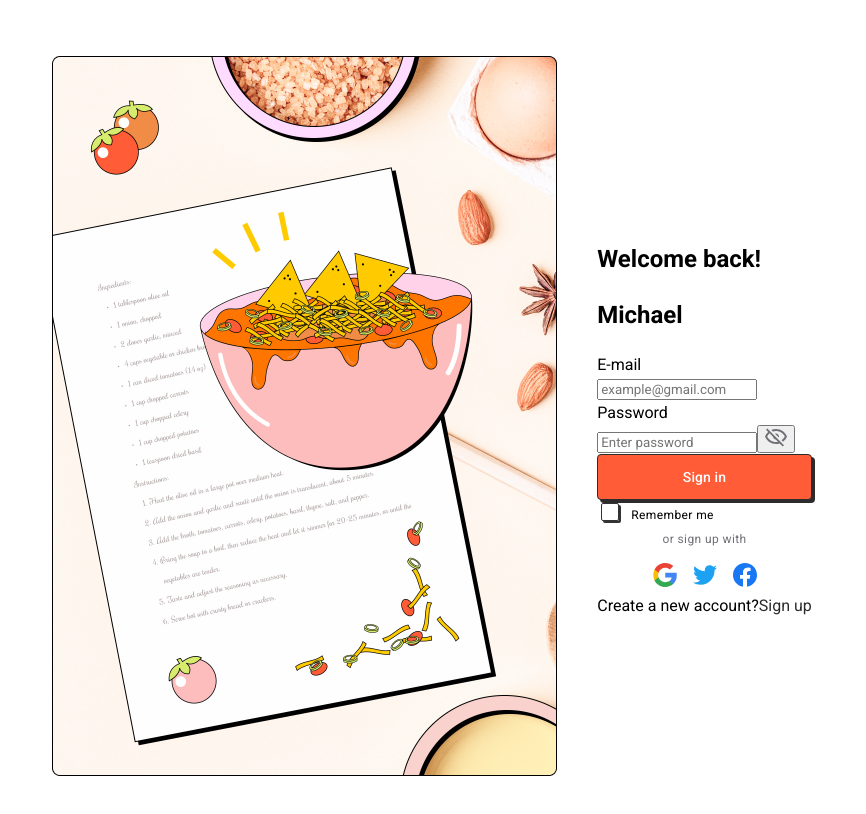
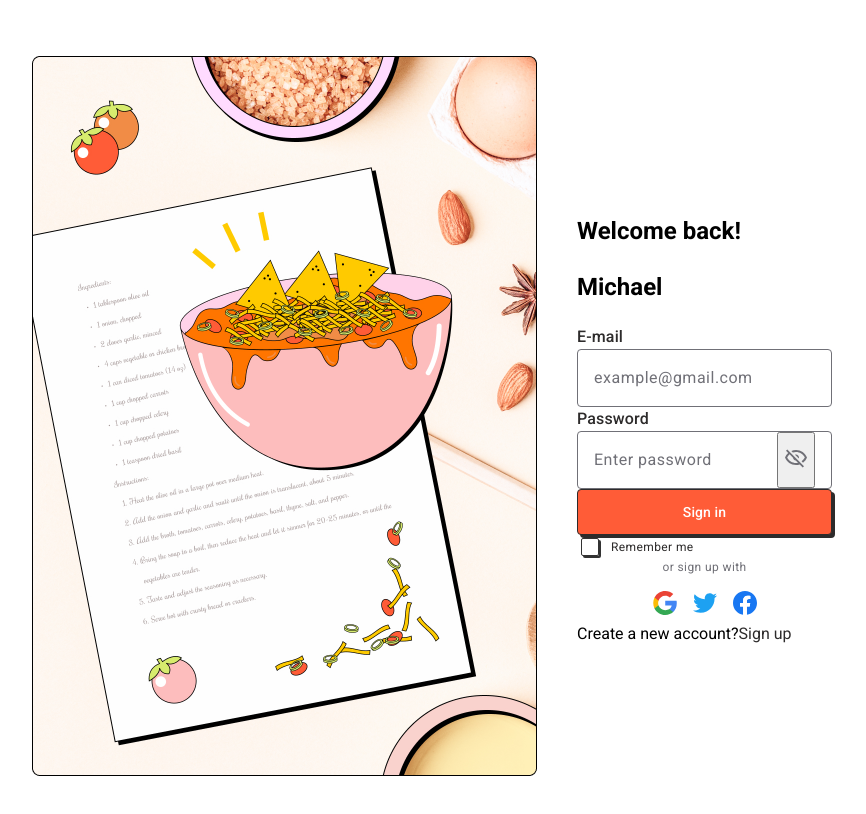
Before and after one commit to recipetoria/recipetoria-frontend, a React (Create React App) app: page /sign_in in a window 1280 px wide. Shown: the top 814 px of the page, without its empty margins (208-1074 px from the left). Built offline with nearby package versions, Linux system fonts and the light colour scheme; a web font is replaced by a local one.

Commit message:
fix: styles for inputs

```diff
--- a/src/components/Input/Input.scss
+++ b/src/components/Input/Input.scss
@@ -44,6 +44,13 @@
       display: flex;
       justify-content: space-between;
       padding: 0 1rem;
+
+      &_checkbox {
+        padding: 0;
+
+        border: none;
+        border-radius: 0;
+      }
     }
 
     &_checkbox {
@@ -51,6 +58,7 @@
 
       width: 18px;
       height: 18px;
+      padding: 0;
 
       border-radius: 2px;
       box-shadow: 2px 2px 0 0 $black-light;
--- a/src/components/Input/Input.tsx
+++ b/src/components/Input/Input.tsx
@@ -50,14 +50,14 @@ export default function Input(props: InputProps) {
     >
       <label
         htmlFor={name}
-        className={`"form-control-input__label" ${
+        className={`form-control-input__label ${
           type === "checkbox" ? "form-control-input__label_checkbox" : ""
         }`}
       >
         {label}
       </label>
       <div
-        className={`"input__wrapper" ${
+        className={`input__wrapper ${
           type === "checkbox" ? "input__wrapper_checkbox" : ""
         }`}
       >
@@ -67,7 +67,7 @@ export default function Input(props: InputProps) {
           required={required}
           placeholder={placeholder}
           {...register(name, validationSchema)}
-          className={`"input" ${type === "checkbox" ? "input_checkbox" : ""}`}
+          className={`input ${type === "checkbox" ? "input_checkbox" : ""}`}
         />
         {name === "password" ? (
           <button type="button" onClick={() => {}}>
```
